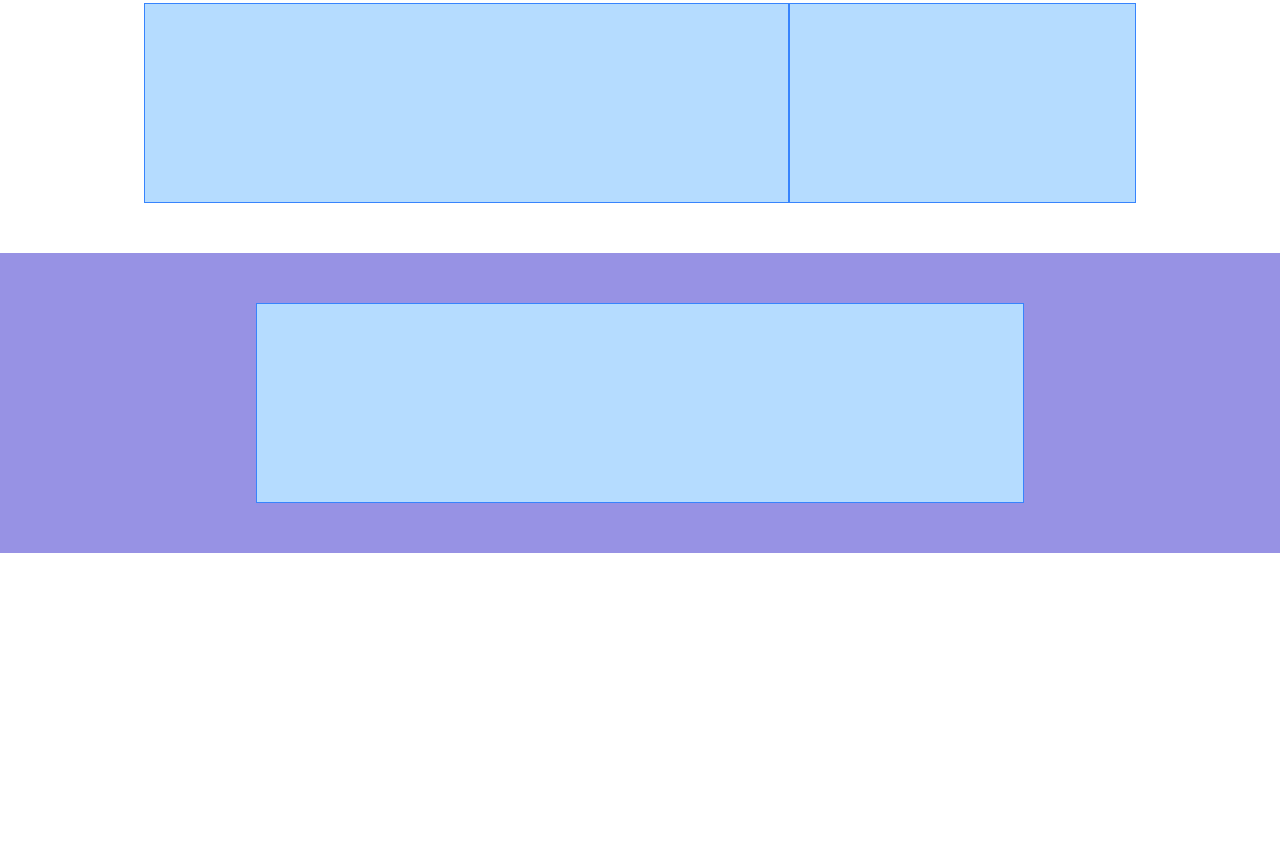
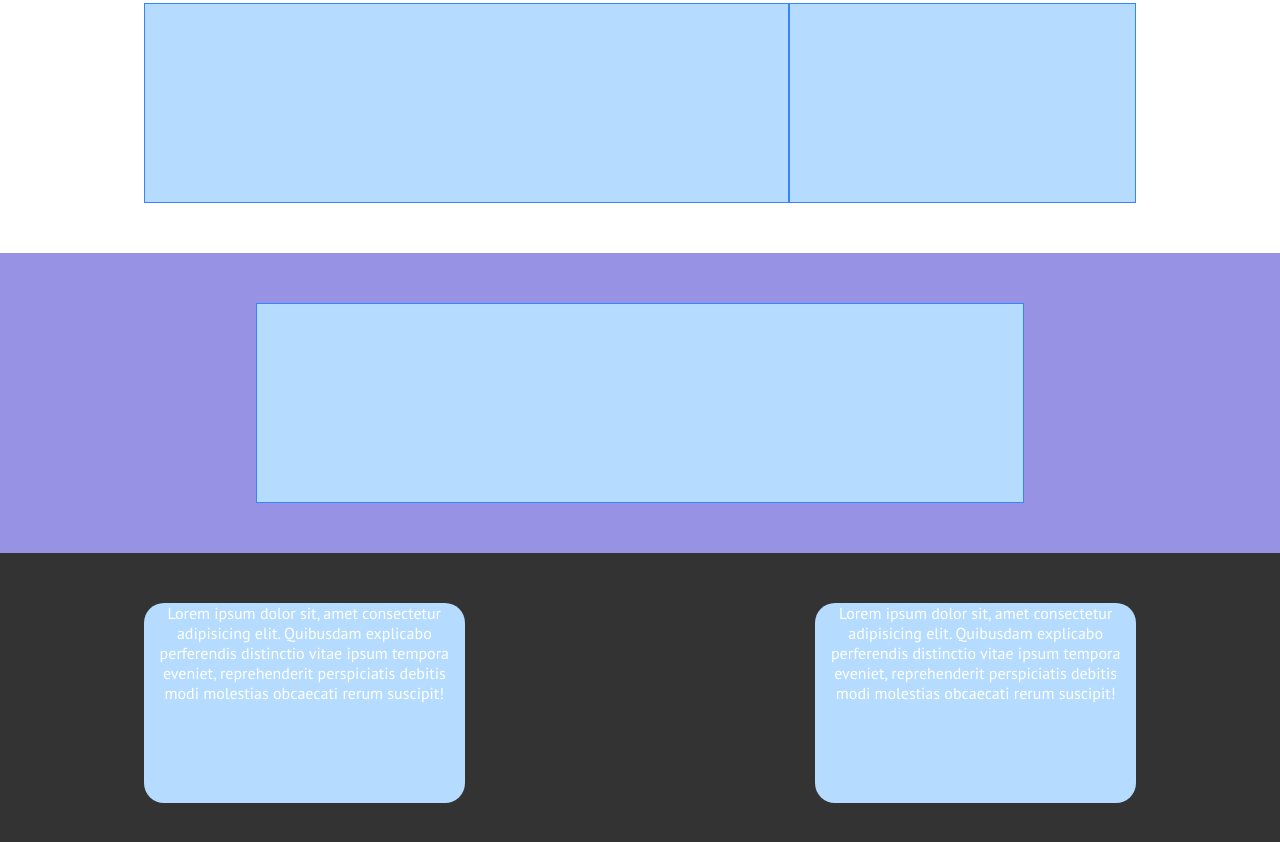
Before and after one commit to Antonius131/htmlcss-responsive-layout, a plain HTML site: page index.html in a window 1280 px wide. Shown: the part 2454-3296 px from the top of the page. Before the commit the page ends 3007 px from the top, so only its background shows below. Drawn offline with Linux system fonts and the light colour scheme.

Commit message:
footer layout

```diff
--- a/css/style.css
+++ b/css/style.css
@@ -106,6 +106,18 @@ section {
 
 
 
+/**********
+   Footer
+**********/
+
+footer {
+   background-color: #333;
+   text-align: center;
+   padding: 50px 0px;
+   color: #fff;
+}
+
+
 
 
 
--- a/index.html
+++ b/index.html
@@ -81,6 +81,15 @@
          </div>
       </section>
    </main>
-   <footer></footer>
+   <footer>
+      <div class="container">
+         <div class="card">
+            <p>Lorem ipsum dolor sit, amet consectetur adipisicing elit. Quibusdam explicabo perferendis distinctio vitae ipsum tempora eveniet, reprehenderit perspiciatis debitis modi molestias obcaecati rerum suscipit!</p>
+         </div>
+         <div class="card">
+            <p>Lorem ipsum dolor sit, amet consectetur adipisicing elit. Quibusdam explicabo perferendis distinctio vitae ipsum tempora eveniet, reprehenderit perspiciatis debitis modi molestias obcaecati rerum suscipit!</p>
+         </div>
+      </div>
+   </footer>
 </body>
 </html>
```
